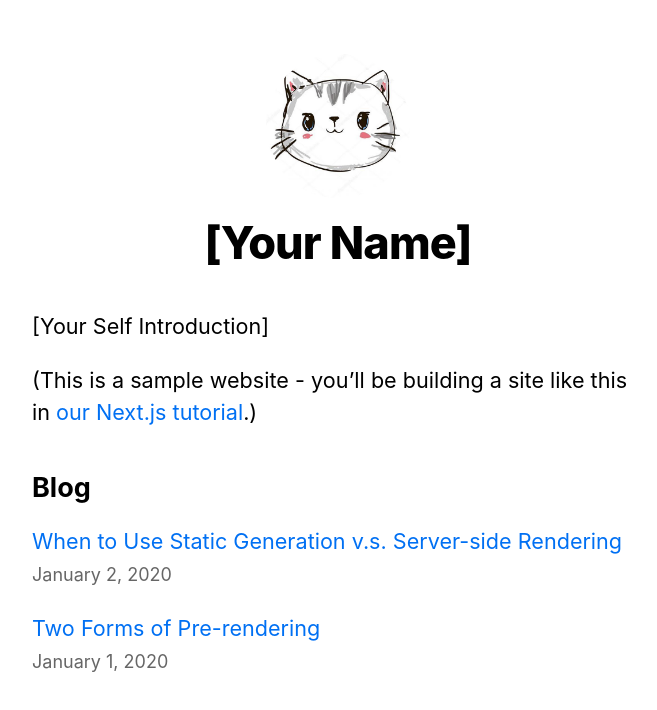
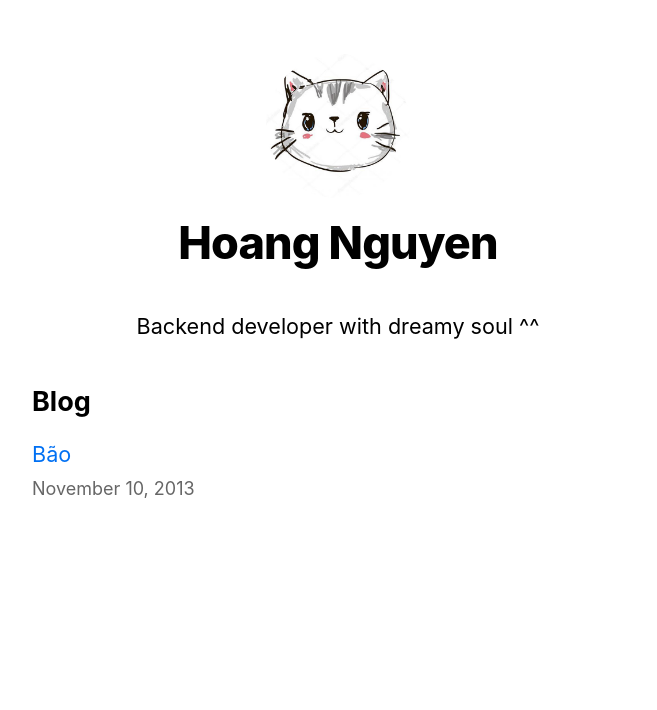
Before and after one commit to HoangNguyen679/aphelios, a Next.js app: page / in a window 1280 px wide. Shown: the top 710 px of the page, without its empty margins (302-959 px from the left). Built offline with nearby package versions, Linux system fonts and the light colour scheme.

Commit message:
fix name and add post

```diff
--- a/components/layout.tsx
+++ b/components/layout.tsx
@@ -4,8 +4,8 @@ import styles from './layout.module.css'
 import utilStyles from '../styles/utils.module.css'
 import Link from 'next/link'
 
-const name = '[Your Name]'
-export const siteTitle = 'Next.js Sample Website'
+const name = 'Hoang Nguyen'
+export const siteTitle = 'Just a personal blog'
 
 export default function Layout({
   children,
--- a/pages/index.tsx
+++ b/pages/index.tsx
@@ -5,6 +5,8 @@ import { getSortedPostsData } from '../lib/posts'
 import Link from 'next/link'
 import Date from '../components/date'
 import { GetStaticProps } from 'next'
+
+const selfIntroduction: string = 'Backend developer with dreamy soul ^^'
 
 export default function Home({
   allPostsData
@@ -21,11 +23,7 @@ export default function Home({
         <title>{siteTitle}</title>
       </Head>
       <section className={utilStyles.headingMd}>
-        <p>[Your Self Introduction]</p>
-        <p>
-          (This is a sample website - you’ll be building a site like this in{' '}
-          <a href="https://nextjs.org/learn">our Next.js tutorial</a>.)
-        </p>
+        <p className={utilStyles.centerText}>{selfIntroduction}</p>
       </section>
       <section className={`${utilStyles.headingMd} ${utilStyles.padding1px}`}>
         <h2 className={utilStyles.headingLg}>Blog</h2>
--- a/pages/posts/[id].tsx
+++ b/pages/posts/[id].tsx
@@ -20,11 +20,11 @@ export default function Post({
         <title>{postData.title}</title>
       </Head>
       <article>
-        <h1 className={utilStyles.headingXl}>{postData.title}</h1>
-        <div className={utilStyles.lightText}>
+        <h1 className={`${utilStyles.headingXl} ${utilStyles.centerText}`}>{postData.title}</h1>
+        <div className={`${utilStyles.lightText} ${utilStyles.centerText}`}>
           <Date dateString={postData.date} />
         </div>
-        <div dangerouslySetInnerHTML={{ __html: postData.contentHtml }} />
+        <div className={`${utilStyles.justifyText}`} dangerouslySetInnerHTML={{ __html: postData.contentHtml }} />
       </article>
     </Layout>
   )
--- /dev/null
+++ b/posts/bao.md
@@ -0,0 +1,10 @@
+---
+title: 'Bão'
+date: '2013-11-10'
+---
+
+Hết tiền. Chạy ra mua cái thẻ. Lướt qua đường mà thấy có cái xe chở ba người, chắc là một gia đình, đứa con ở giữa. Đằng sau chằng cái tivi với thêm cái ăng ten... Rồi lúc nữa lại thấy bố chở đứa con gái nhỏ.Trên cái xe chằng chịt phích nước, ống, lọ,... Bây giờ trên đường đạp xe còn khó nữa, gió đã quá mạnh rồi, nghe gió rít mà thấy ơn. Mấy người kia chắc đang di chuyển đến nơi an toàn r. Trường của mẹ cũng đang tiến hành di dân, cho dân đến trú hộ. Công văn của Sở ngày mai toàn thể học sinh công nhân viên chức đều nghỉ ... Bão lần này to quá. Và cũng vô cùng đáng sợ nữa. Nước bạn Philippine đã chịu nhiều thiệt hại nặng nề từ cơn siêu bão này và giờ nó sắp tàn phá Việt Nam và trong đó là vùng đất Thanh Hóa... Bão đến r lại bao nhiêu cái lo vì sức phá hủy khủng khiếp. Đã có những biện pháp phòng tránh rồi. Và mong sao có thật ít tổn thất lên mảnh đất quê hương t. Cầu mong mọi người đều an toàn.
+
+Pray for all !
+
+13:27 - 10/11/2013
--- a/posts/pre-rendering.md
+++ /dev/null
@@ -1,11 +0,0 @@
----
-title: 'Two Forms of Pre-rendering'
-date: '2020-01-01'
----
-
-Next.js has two forms of pre-rendering: **Static Generation** and **Server-side Rendering**. The difference is in **when** it generates the HTML for a page.
-
-- **Static Generation** is the pre-rendering method that generates the HTML at **build time**. The pre-rendered HTML is then _reused_ on each request.
-- **Server-side Rendering** is the pre-rendering method that generates the HTML on **each request**.
-
-Importantly, Next.js lets you **choose** which pre-rendering form to use for each page. You can create a "hybrid" Next.js app by using Static Generation for most pages and using Server-side Rendering for others.
--- a/posts/ssg-ssr.md
+++ /dev/null
@@ -1,19 +0,0 @@
----
-title: 'When to Use Static Generation v.s. Server-side Rendering'
-date: '2020-01-02'
----
-
-We recommend using **Static Generation** (with and without data) whenever possible because your page can be built once and served by CDN, which makes it much faster than having a server render the page on every request.
-
-You can use Static Generation for many types of pages, including:
-
-- Marketing pages
-- Blog posts
-- E-commerce product listings
-- Help and documentation
-
-You should ask yourself: "Can I pre-render this page **ahead** of a user's request?" If the answer is yes, then you should choose Static Generation.
-
-On the other hand, Static Generation is **not** a good idea if you cannot pre-render a page ahead of a user's request. Maybe your page shows frequently updated data, and the page content changes on every request.
-
-In that case, you can use **Server-Side Rendering**. It will be slower, but the pre-rendered page will always be up-to-date. Or you can skip pre-rendering and use client-side JavaScript to populate data.
--- a/styles/utils.module.css
+++ b/styles/utils.module.css
@@ -50,3 +50,11 @@
 .lightText {
   color: #666;
 }
+
+.centerText {
+  text-align: center;
+}
+
+.justifyText {
+  text-align: justify;
+}
```
